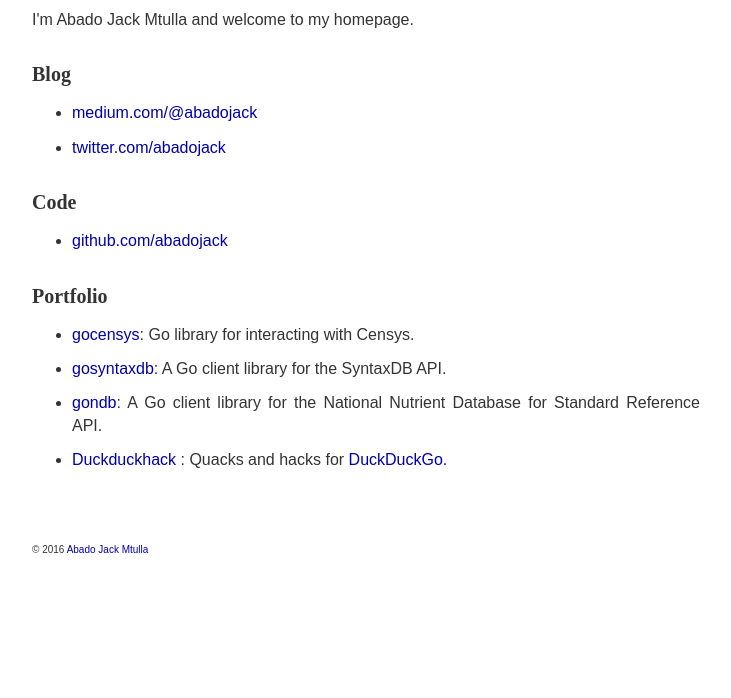
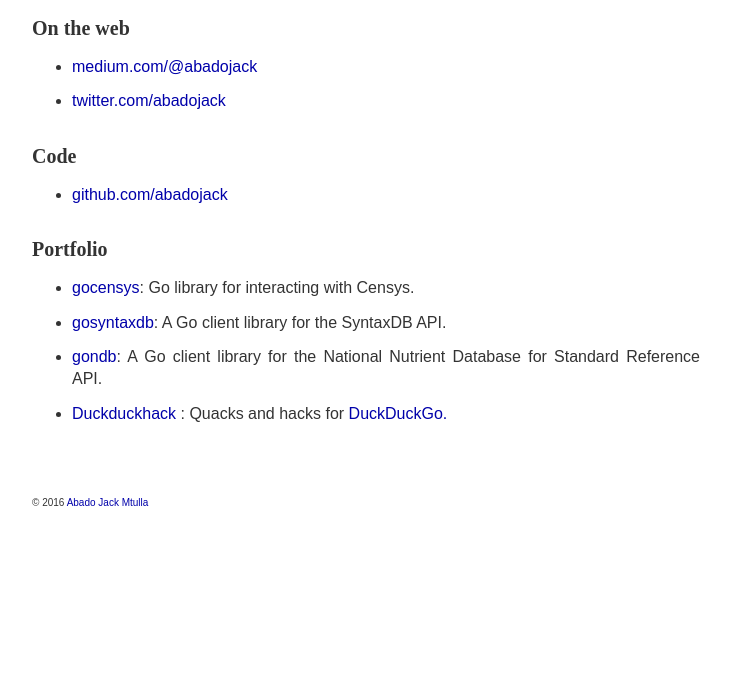
Before and after one commit to kibettheophilus/kibettheophilus.github.io, a plain HTML site: page index.html in a window 1280 px wide. Shown: the part 102-800 px from the top of the page, without its empty margins (274-1005 px from the left). Drawn offline with Linux system fonts and the light colour scheme; a web font is replaced by a local one.

Commit message:
Minor edit

```diff
--- a/index.html
+++ b/index.html
@@ -13,11 +13,8 @@
 
 <div class="main-body">
   <h1>Abado Jack Mtulla</h1>
-  <p>
-    I'm Abado Jack Mtulla and welcome to my homepage.
-  </p>
 
-  <h2>Blog</h2>
+  <h2>On the web</h2>
   <ul>
     <li><a href="https://medium.com/@abadojack">medium.com/@abadojack</a></li>
     <li><a href="https://twitter.com/abadojack">twitter.com/abadojack</a></li>
```
